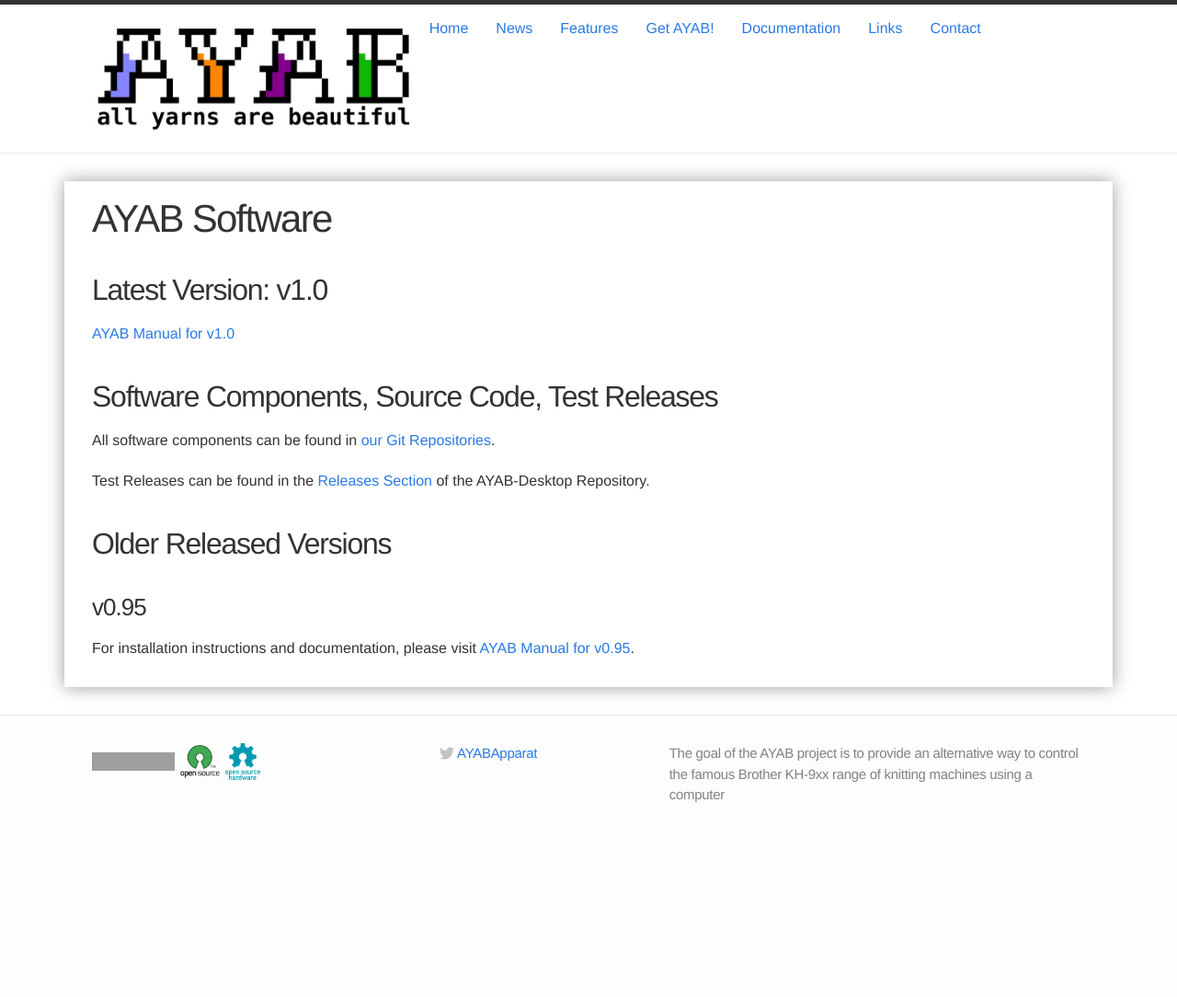
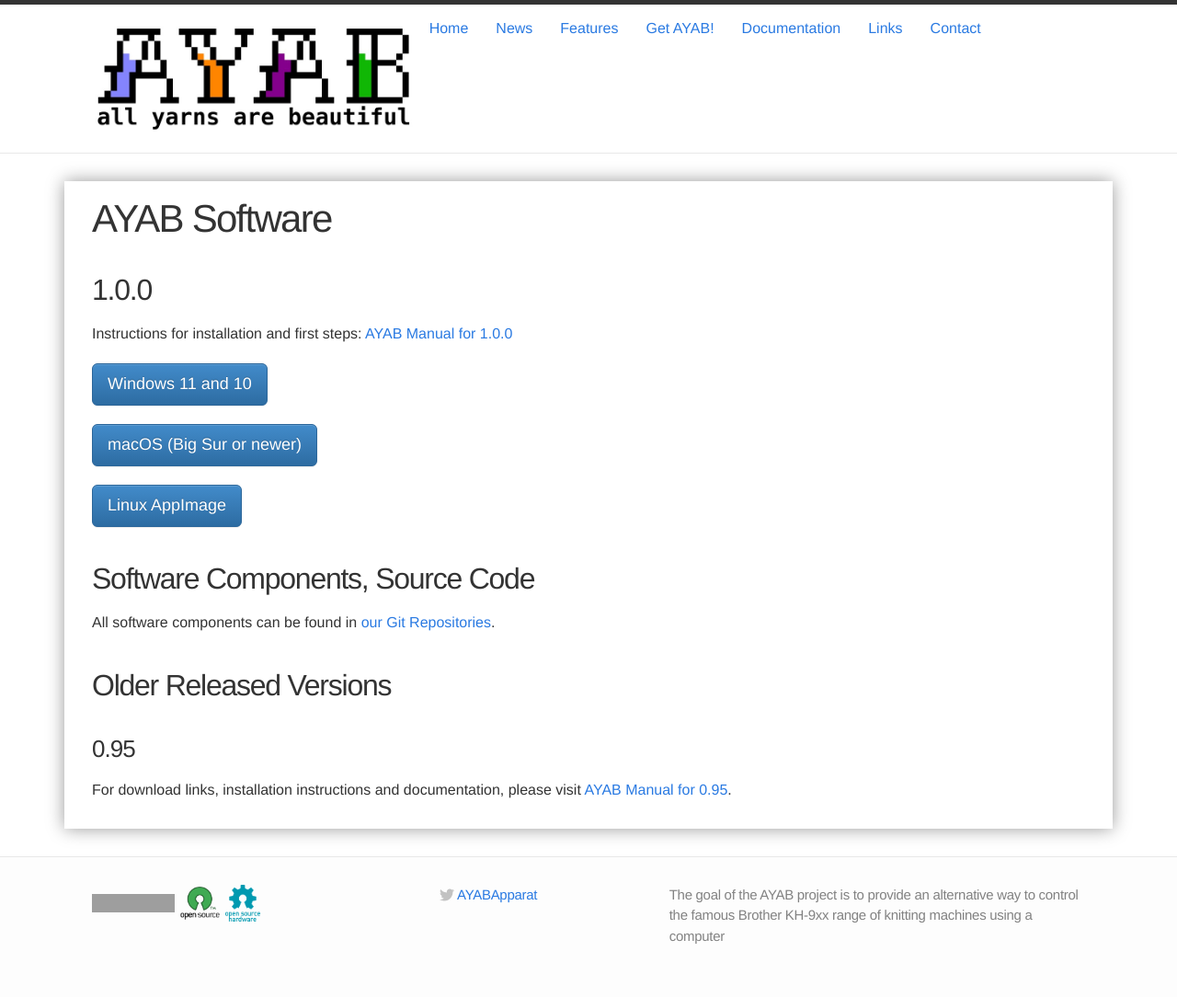
Before and after one commit to AllYarnsAreBeautiful/allyarnsarebeautiful.github.io, a Jekyll site: the page built from ayab-software.md, in a window 1280 px wide. Shown: the whole page at 92% size. Built offline with Jekyll 4.4.1, drawn with Linux system fonts in a browser that asks for light colours; before the commit the page ends 931 px from its top, so only the background shows below that; grey boxes are pictures that could not be loaded.

Commit message:
Add buttons with direct download links

```diff
--- a/ayab-software.md
+++ b/ayab-software.md
@@ -4,18 +4,21 @@ title: AYAB Software
 permalink: /ayab-software/
 ---
 
-## Latest Version: v1.0
+## 1.0.0
 
-[AYAB Manual for v1.0](https://manual.ayab-knitting.com/1.0/installation/software/)
+Instructions for installation and first steps:
+[AYAB Manual for 1.0.0](https://manual.ayab-knitting.com/1.0/installation/software/)
 
-## Software Components, Source Code, Test Releases
+<p><a href="https://github.com/AllYarnsAreBeautiful/ayab-desktop/releases/download/1.0.0/AYAB-1.0.0.exe" target="\_blank"><button type="button" class="btn btn-lg btn-primary">Windows 11 and 10</button></a></p>
+<p><a href="https://github.com/AllYarnsAreBeautiful/ayab-desktop/releases/download/1.0.0/AYAB-1.0.0.dmg" target="\_blank"><button type="button" class="btn btn-lg btn-primary">macOS (Big Sur or newer)</button></a></p>
+<p><a href="https://github.com/AllYarnsAreBeautiful/ayab-desktop/releases/download/1.0.0/AYAB-1.0.0-x86_64.AppImage" target="\_blank"><button type="button" class="btn btn-lg btn-primary">Linux AppImage</button></a></p>
+
+## Software Components, Source Code
 
 All software components can be found in [our Git Repositories](https://github.com/AllYarnsAreBeautiful).
 
-Test Releases can be found in the [Releases Section](https://github.com/AllYarnsAreBeautiful/ayab-desktop/releases) of the AYAB-Desktop Repository.
-
 ## Older Released Versions
 
-### v0.95
+### 0.95
 
-For installation instructions and documentation, please visit [AYAB Manual for v0.95](https://manual.ayab-knitting.com/0.95/installation/software/).
+For download links, installation instructions and documentation, please visit [AYAB Manual for 0.95](https://manual.ayab-knitting.com/0.95/installation/software/).
```
